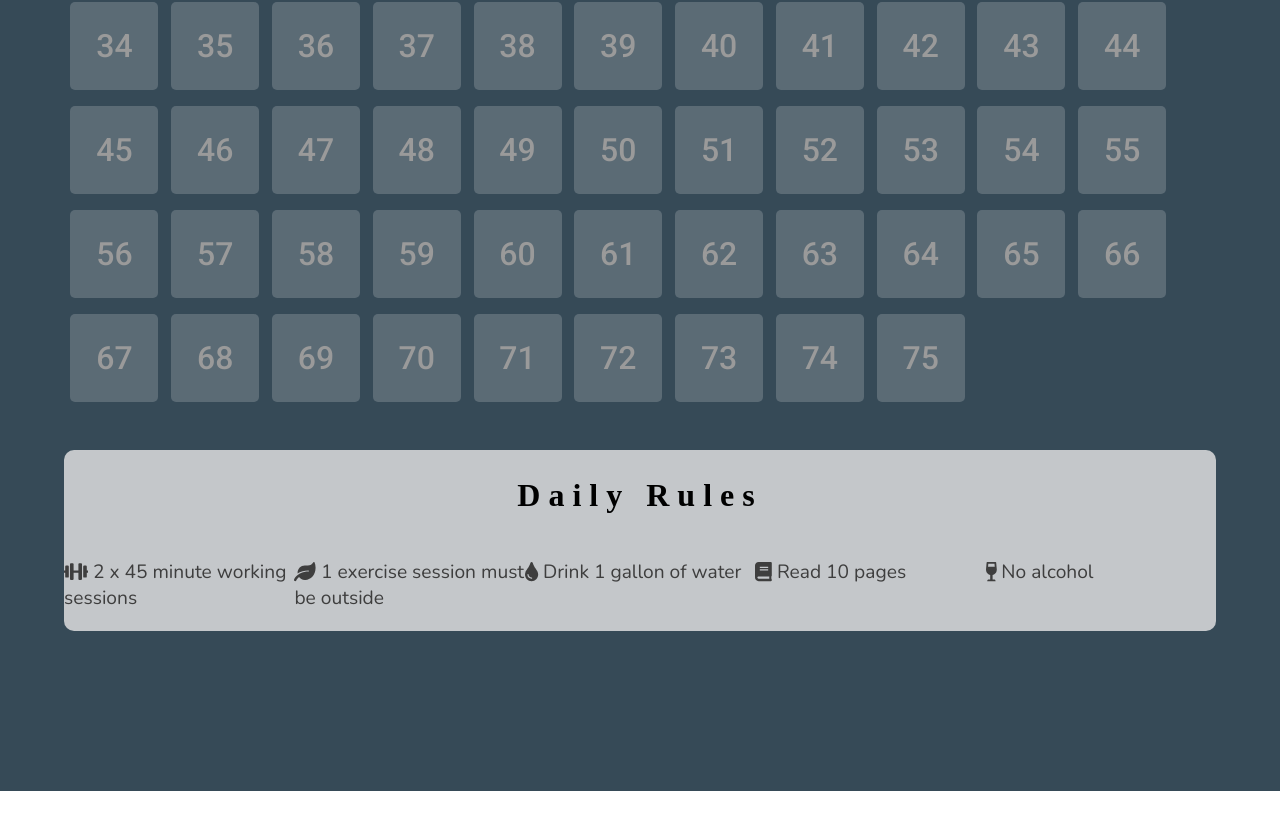
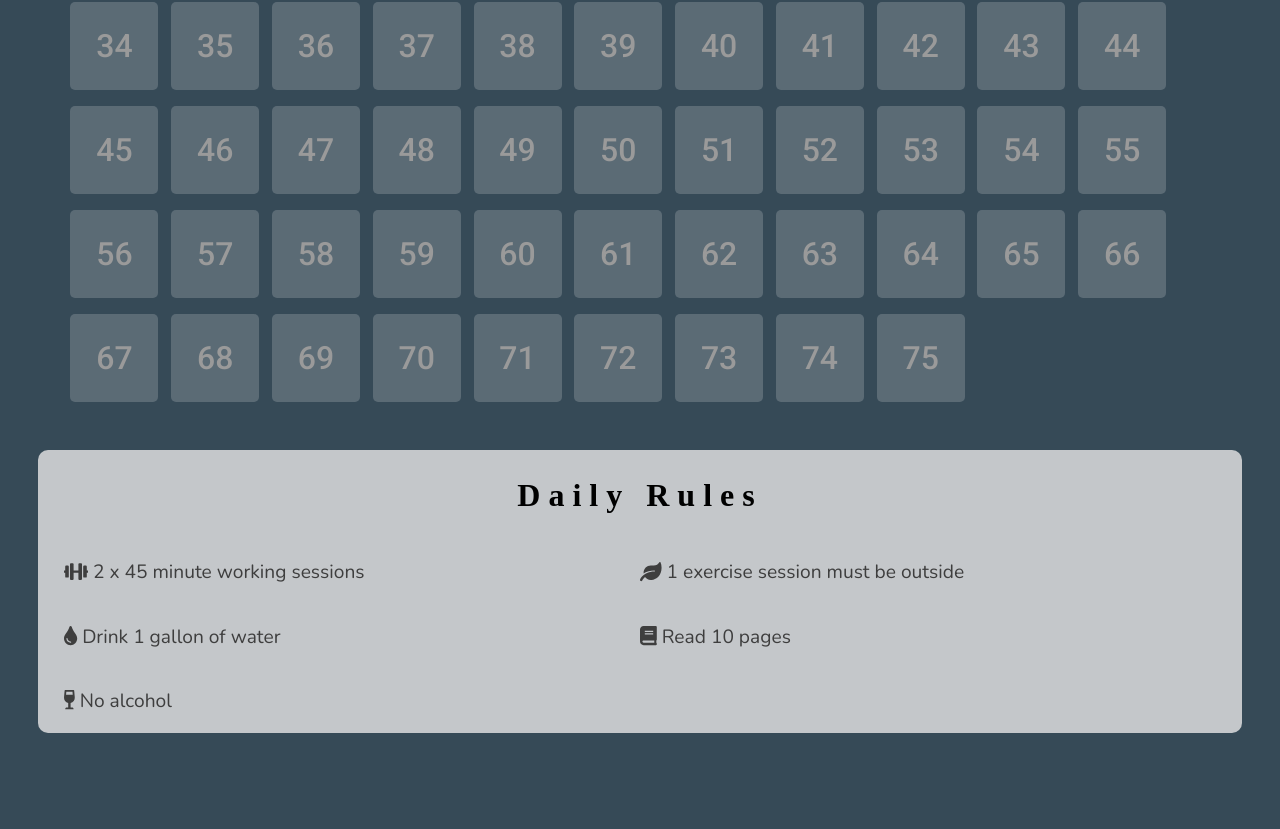
Before and after one commit to ailsamm/75-hard-tracker, a React (Create React App) app: page /tracker in a window 1280 px wide. Shown: the part 445-1274 px from the top of the page. Before the commit the page ends 1236 px from the top, so only its background shows below. Built offline with nearby package versions, Linux system fonts and the light colour scheme; a web font is replaced by a local one.

Commit message:
Update rules styling

```diff
--- a/src/Components/Tracker/Tracker.css
+++ b/src/Components/Tracker/Tracker.css
@@ -22,17 +22,19 @@
 
 .tracker__rules {
     margin: 5vh 0;
+    padding: 0 2vw;
     background-color: #e1e1e1d4;
-    flex-wrap: wrap;
 }
 
 .tracker__rules__rule {
-    width: 50vw;
+    width: 50%;
     font-size: 1.2em;
     color: var(--main-text-color);
 }
 
-.tracker
+.tracker__rules__ruleset {
+    flex-wrap: wrap;
+}
 
 .tracker__rules__title {
     font-family: "Codystar";
--- a/src/Components/TrackerDay/TrackerDay.js
+++ b/src/Components/TrackerDay/TrackerDay.js
@@ -3,12 +3,11 @@ import './TrackerDay.css';
 
 export default class TrackerDay extends Component {
 
-    getStyling(){
+    getClassName(){
         let className;
         let log = this.props.log;
         // if day successfully completed
         if (!!log && log.complete) {
-
             className = "complete"
         }
         // if day incomplete
@@ -19,13 +18,12 @@ export default class TrackerDay extends Component {
         else {
             className = "notLogged";
         }
-
         return className;
     }
     render() {
-        let className = this.getStyling();
+        let className = this.getClassName();
         return (
-            <div className={`trackerDay ${className}`}>
+            <div value={this.props.num} className={`trackerDay ${className}`}>
                 <p className="trackerDay__number">
                     {this.props.num}
                 </p>
```
